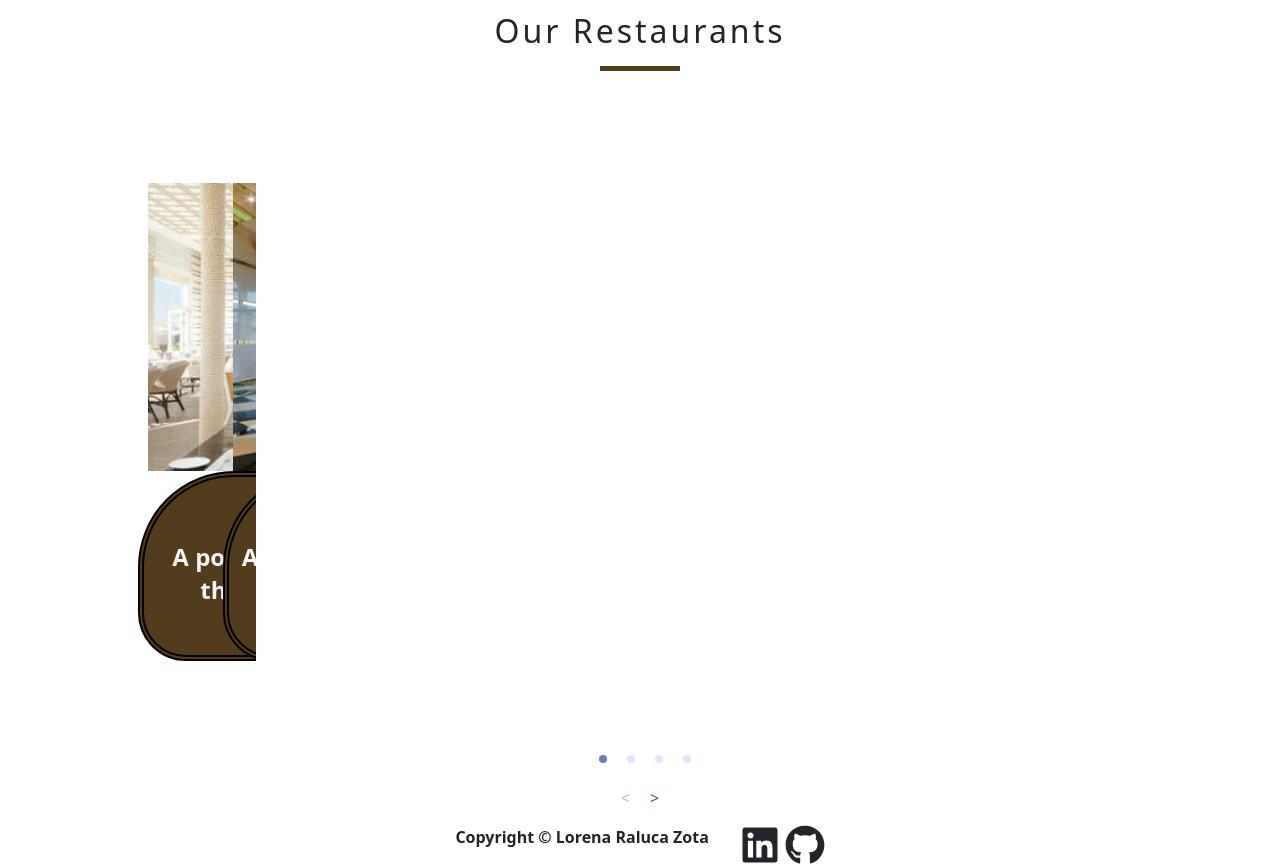
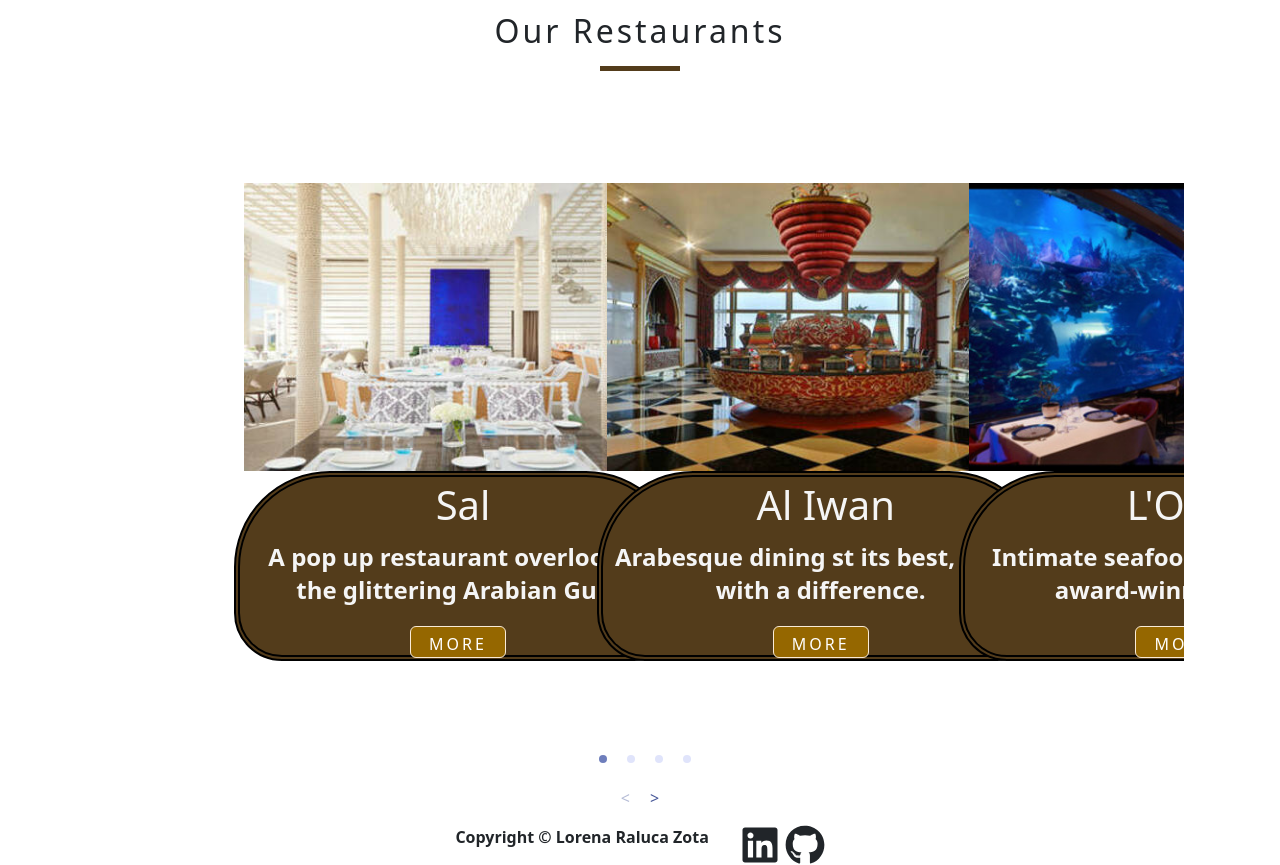
Before and after one commit to RalucaZota/BurjAlArab-Project, a React (Create React App) app: page /dinning in a window 1280 px wide. Shown: the part 820-1685 px from the top of the page. Built offline with nearby package versions, Linux system fonts and the light colour scheme.

Commit message:
fixed style

```diff
--- a/src/pages/Dinning/FoodCarousel.css
+++ b/src/pages/Dinning/FoodCarousel.css
@@ -59,12 +59,31 @@
     width: 20rem;
     height: 37%;
   }
+  .alice-carousel {
+    width: 125%;
+  }
 }
-@media screen and (min-width: 320px) {
-.alice-carousel__wrapper{
-  width: 20%;
-
+@media screen and (min-width: 320px) and (max-width: 450px){
+  .alice-carousel {
+    margin-left: -110px;
+    width: 125%;
+  }
 }
+@media screen and (min-width: 451px) and (max-width: 700px){
+  .alice-carousel {
+    margin-left: -50px;
+    width: 88%;
+  }
+}
+@media screen and (min-width: 701px) and (max-width: 900px){
+  .alice-carousel {
+    width: 88%;
+  }
+}
+@media screen and (min-width: 900px){
+  .alice-carousel {
+    width: 85%;
+  }
 }
 @media screen and (min-width: 768px) {
   .container2 {
--- a/src/pages/Rooms/SinglePage.css
+++ b/src/pages/Rooms/SinglePage.css
@@ -19,7 +19,6 @@ article p {
 }
 @media only screen and (min-width: 360px) and (max-width: 430px)  {
   .roomContainer div img{
-    border: 1px solid red;
     max-width: 390px;
 
   }
@@ -33,15 +32,14 @@ article p {
 .roomContainer img {
   width: 100%;
   height: auto;
-  margin-bottom: 10px; /* Spațiu între imagini */
+  margin-bottom: 10px;
 }
 
-/* Stil pentru ecrane mai mici de 756px */
 @media (min-width: 0px) and (max-width: 1200px) {
   .roomContainer {
     display: flex;
     flex-direction: column;
-    justify-content: center; /* Aliniere pe orizontală în centru */
+    justify-content: center;
   }
 
   .roomContainer img {
@@ -49,19 +47,18 @@ article p {
   }
 }
 
-/* Stil pentru ecrane mai mari sau egale cu 756px */
 @media (min-width: 1201px) {
   .roomContainer {
     display: flex;
-    flex-direction: row; /* Așezare pe orizontală */
-    justify-content: space-between; /* Spațiere între imaginile orizontale */
+    flex-direction: row;
+    justify-content: space-between;
   }
   .roomContainer div {
     width: 33%;
   }
 
-  .roomContainer img { /* Calcularea lățimii pentru cele 3 imagini cu spațiu între ele */
+  .roomContainer img {
     max-width: none;
-    height: 350px; /* Anularea max-width pentru a menține proporțiile originale ale imaginilor */
+    height: 350px;
   }
 }
```
